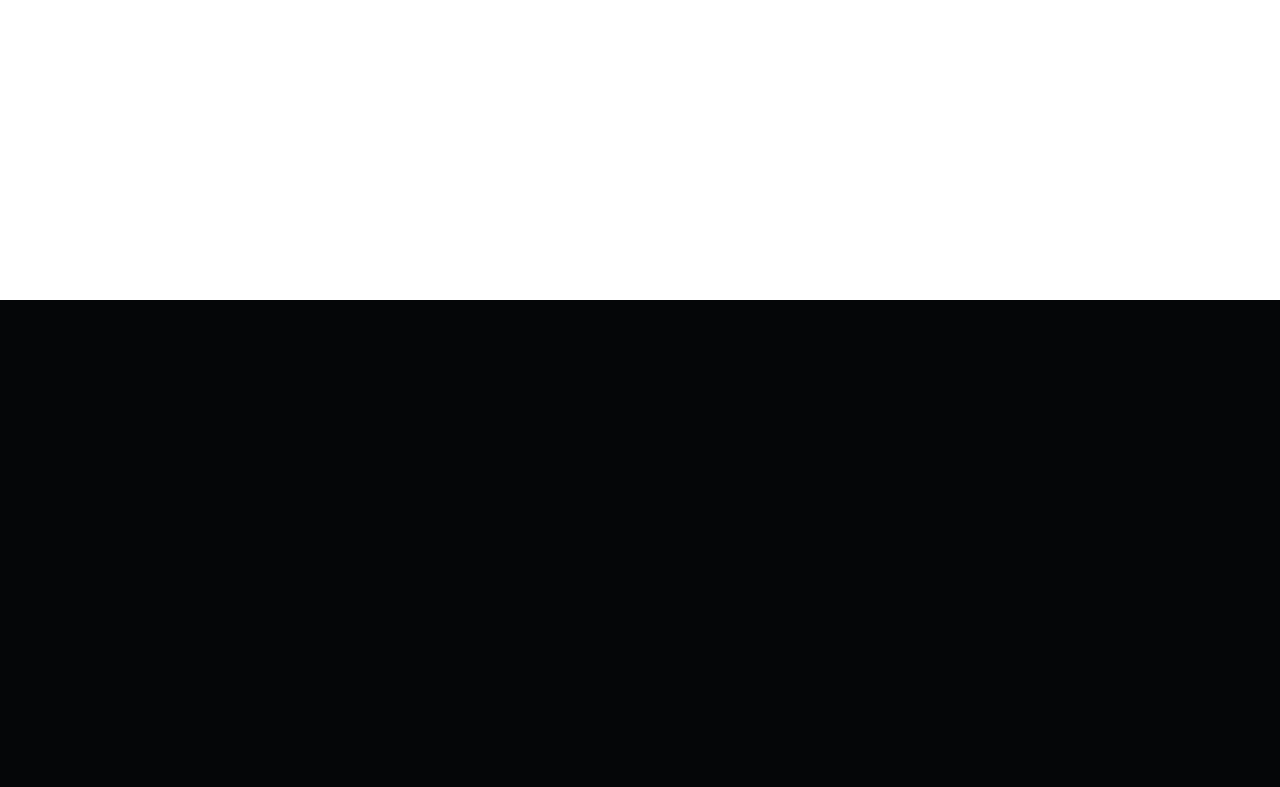
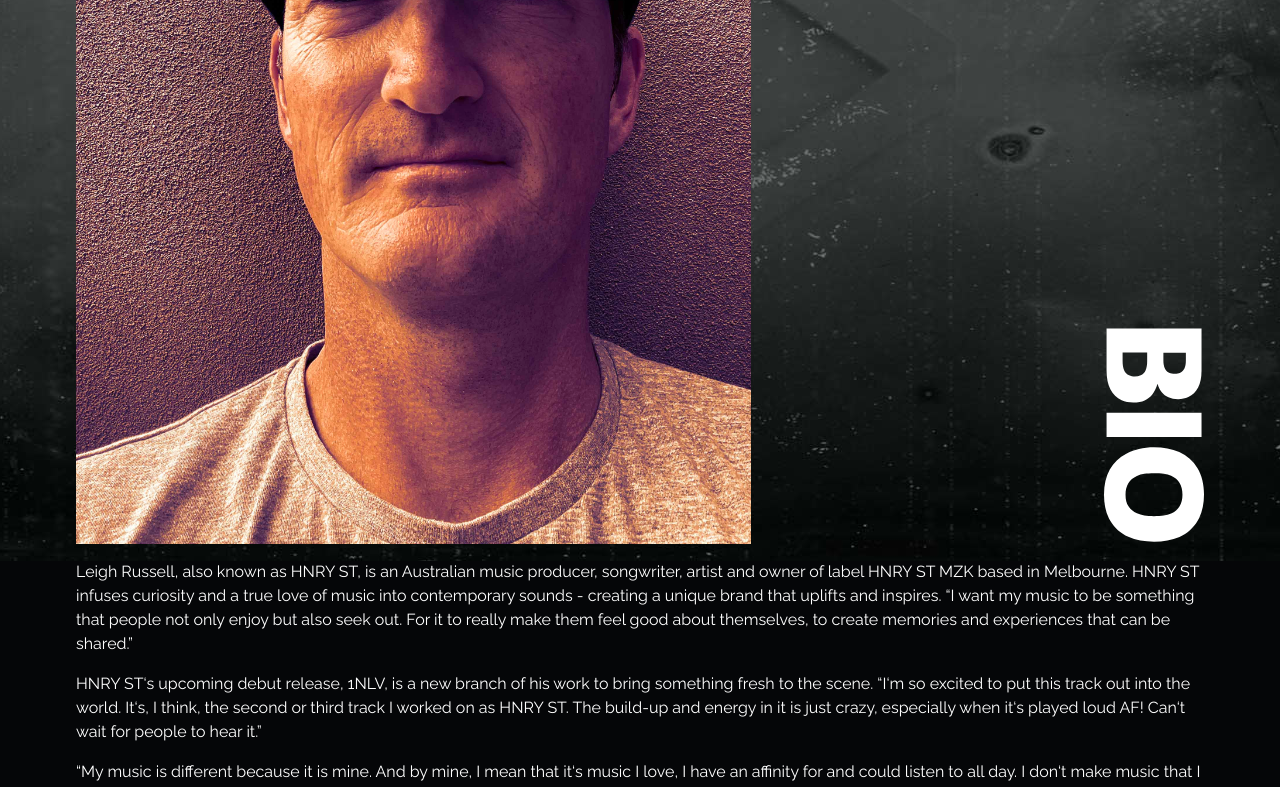
Before and after one commit to irfhan33/client-fiver, a Next.js app: page /bio in a window 1280 px wide. Before the commit this address had no page. Shown: the part 500-1287 px from the top of the page. Before the commit the page ends 800 px from the top, so only its background shows below. Built offline with nearby package versions, Linux system fonts and the light colour scheme.

Commit message:
make bio page and update the footer

```diff
--- a/components/Footer.js
+++ b/components/Footer.js
@@ -2,12 +2,13 @@ import React from "react";
 import styled from "styled-components";
 import FooterCr from "./FooterCr";
 
-function Footer() {
+function Footer({ bio }) {
   return (
-    <Container>
+    <Container bio={bio}>
       <a target="_blank" rel="noopener noreferrer" href="mailto:mzk@hnryst.com">
         mzk@hnryst.com
       </a>
+      <WrapperLogo>
         <Instagram>
           <a
             target="_blank"
@@ -17,6 +18,12 @@ function Footer() {
             <img src="/instagram.svg" alt="" />
           </a>
         </Instagram>
+        <BioFooter>
+          <a target="_blank" rel="noopener noreferrer" href="/bio_footer.png">
+            <img src="/images/bio_footer.svg" alt="" />
+          </a>
+        </BioFooter>
+      </WrapperLogo>
       <FooterCr />
     </Container>
   );
@@ -29,6 +36,7 @@ const Container = styled.div`
   flex-direction: column;
   align-items: center;
   margin-top: 60px;
+  ${({ bio }) => (bio ? "margin-top:100px;" : "margin-top: 60px;")};
 
   a {
     font-size: 30px;
@@ -41,7 +49,17 @@ const Container = styled.div`
 
 const Instagram = styled.div`
   margin-top: 20px;
+  margin-right: 10px;
+
   img {
     width: 40px;
   }
 `;
+
+const BioFooter = styled(Instagram)`
+  margin-left: 10px;
+`;
+const WrapperLogo = styled.div`
+  display: flex;
+  align-items: center;
+`;
--- /dev/null
+++ b/pages/bio.js
@@ -0,0 +1,259 @@
+import Head from "next/head";
+import React from "react";
+import styled from "styled-components";
+import { useState, useEffect } from "react";
+import Headerrr from "./../components/Header";
+import Footer from "./../components/Footer";
+
+export default function Epk() {
+  const [x, setX] = useState(0);
+  const [y, setY] = useState(0);
+
+  const [lyric, setLyric] = useState(false);
+
+  const lyricHandler = (e) => {
+    setX(e.clientX);
+    setY(e.clientY);
+  };
+
+  return (
+    <Container>
+      <Head>
+        <title>BIO - HNRY ST</title>
+        <link rel="icon" href="/favicon.ico" />
+      </Head>
+
+      <Headerrr />
+      <Main>
+        <Content>
+          <Avatar>
+            <AvatarLeft>
+              <a
+                href="/images/HNRY_ST_Bio_Profile.jpg"
+                target="_blank"
+                rel="noopener noreferrer"
+              >
+                <img src="/images/HNRY_ST_Bio_Profile.jpg" alt="" />
+              </a>
+            </AvatarLeft>
+            <AvatarRight>
+              <img src="/images/bio.svg" alt="" />
+            </AvatarRight>
+          </Avatar>
+          <TextTwo>
+            <p>
+              Leigh Russell, also known as HNRY ST, is an Australian music
+              producer, songwriter, artist and owner of label HNRY ST MZK based
+              in Melbourne. HNRY ST infuses curiosity and a true love of music
+              into contemporary sounds - creating a unique brand that uplifts
+              and inspires. “I want my music to be something that people not
+              only enjoy but also seek out. For it to really make them feel good
+              about themselves, to create memories and experiences that can be
+              shared.”
+            </p>
+
+            <p>
+              HNRY ST&lsquo;s upcoming debut release, 1NLV, is a new branch of
+              his work to bring something fresh to the scene. “I&lsquo;m so
+              excited to put this track out into the world. It&lsquo;s, I think,
+              the second or third track I worked on as HNRY ST. The build-up and
+              energy in it is just crazy, especially when it&lsquo;s played loud
+              AF! Can&lsquo;t wait for people to hear it.”
+            </p>
+
+            <p>
+              “My music is different because it is mine. And by mine, I mean
+              that it&lsquo;s music I love, I have an affinity for and could
+              listen to all day. I don&lsquo;t make music that I think people
+              will like, or what might be popular in a moment of time. My ear
+              naturally gravitates to what I like (old and new) and it more
+              often than not creates inspiration for my next project.”
+            </p>
+
+            <p>
+              Having completed an Audio Engineering Course with SAE in 1999 HNRY
+              ST has been a bedroom producer tinkering away with beats and ideas
+              ever since. He had a short-lived podcast in 2019 (Beatwurx
+              Podcast) where he interviewed industry professionals about the
+              music industry from a producer standpoint, which proved invaluable
+              for his own production. So too has been spending the last 18
+              months working with incredibly talented artists putting a
+              catalogue of music together. In that time HNRY ST has learned a
+              lot about collaboration and working with people in the industry
+              (the good and the bad). It has been a period of growth and
+              discovery of how to stretch himself creatively in terms of not
+              only his production but also his songwriting and arrangements.
+            </p>
+            <p>
+              “I truly love how creating music makes me feel. There is something
+              so exhilarating about sitting with a pair of headphones on,
+              listening to something that you have created. Even if it is only
+              in the early stages of a song - a simple chord progression and a
+              quirky synth or a funky bass line with a guitar sample and basic
+              beat. When I&lsquo;m listening to a song ready for release –
+              it&lsquo;s another level again.”
+            </p>
+
+            <p>
+              Dedication to craft, belief and true enjoyment combines to create
+              an incredible amount of excitement and continues to do so no
+              matter how many times you listen to HNRY ST&lsquo;s music.
+            </p>
+
+            <p>
+              “Strangely, I find myself becoming a fan of the music in a weird
+              kind of way – like I&lsquo;m separated from it somehow. I have had
+              genuine moments when I&lsquo;ve thought to myself “How the F*ck
+              did I put this together? It&lsquo;s amazing!”
+            </p>
+
+            <p>
+              “If it was the last song I ever got to listen to it would be
+              People Everyday by Arrested Development. There&lsquo;s no reason
+              why other than I just love the track. It has no nostalgic
+              reference, certainly doesn&lsquo;t remind me of a person or place
+              or anything significant like that, it&lsquo;s just a song that I
+              have always loved.”
+            </p>
+
+            <p>
+              HNRY ST grew up listening to hip hop, rap and the Red Hot Chili
+              Peppers. Being an adolescent of the 90s means he has a massive
+              soft spot for hip hop music of that time, and what ensued from
+              then. These days he&lsquo;s more of a Pop/EDM fan and his music
+              reflects these elements and styles of music.
+            </p>
+
+            <p>
+              “My all-time favourite band is the Chili Peppers (John Frusciante
+              in particular) - they have been since the early 90s so I believe
+              that influences from them appear in my music, too.
+            </p>
+
+            <p>
+              As vanilla as it sounds, when I hear something I like, I am
+              influenced by it and often wonder how I can incorporate that into
+              my music somehow. It could be the way a chord progression is
+              played, how an arrangement is structured or the way a lyric is
+              intertwined throughout a song. I&lsquo;ve found that some of the
+              biggest influences have come unexpectedly from those that I have
+              worked with. It&lsquo;s amazing to hear someone&lsquo;s take on
+              your work which ultimately alters the way you hear it yourself.”
+            </p>
+
+            <p>
+              With a string of releases scheduled for 2022, it&lsquo;s an
+              exciting time for HNRY ST MZK!
+            </p>
+          </TextTwo>
+        </Content>
+      </Main>
+      <Footer bio="true" />
+    </Container>
+  );
+}
+
+const Container = styled.div`
+  @font-face {
+    font-family: "Release Date";
+    src: url("/Neue\ Plak\ Black.ttf") format("truetype");
+    font-weight: bold;
+  }
+`;
+
+const Main = styled.div`
+  position: relative;
+  z-index: 1;
+  padding-top: 60px;
+
+  @media (max-width: 768px) {
+    padding-top: 35px;
+  }
+
+  @media (max-width: 426px) {
+    padding-top: 35px;
+  }
+  &:before {
+    content: "";
+    background: url("images/hero_background.jpg");
+    background-position: top;
+    left: 0;
+    right: 0;
+    top: 0;
+    z-index: -1;
+    position: absolute;
+    bottom: 0;
+    background-repeat: no-repeat;
+
+    @media (max-width: 768px) {
+      bottom: 47%;
+    }
+
+    @media (max-width: 426px) {
+      bottom: 47%;
+    }
+  }
+`;
+
+const Content = styled.div`
+  z-index: 99;
+`;
+
+const Avatar = styled.div`
+  display: flex;
+  display: -webkit-flex;
+  justify-content: space-between;
+  /* align-items: end;
+  -webkit-align-items: end; */
+  padding: 0 76px;
+
+  @media (max-width: 768px) {
+    padding: 0 40px;
+  }
+
+  @media (max-width: 426px) {
+    padding: 0 18px;
+  }
+`;
+const AvatarLeft = styled.div`
+  max-width: 675px;
+
+  display: flex;
+  img {
+    width: 100%;
+    height: 100%;
+    object-fit: cover;
+  }
+`;
+const AvatarRight = styled.div`
+  max-width: 100px;
+  width: 100px;
+  min-width: 58px;
+  margin-top: auto;
+  display: flex;
+
+  img {
+    width: 100%;
+    height: 100%;
+    object-fit: contain;
+  }
+`;
+
+const TextTwo = styled.div`
+  padding: 0 76px;
+  @media (max-width: 768px) {
+    padding: 0 40px;
+  }
+  @media (max-width: 426px) {
+    padding: 0 18px;
+  }
+  p {
+    font-size: 16px;
+    line-height: 1.5rem;
+    font-family: "Raleway", sans-serif;
+    @media (max-width: 768px) {
+      font-size: 20px;
+      line-height: 1.75rem;
+    }
+  }
+`;
--- a/pages/epk.js
+++ b/pages/epk.js
@@ -369,8 +369,9 @@ const Thumbnail = styled.div`
     right: 0;
     bottom: 0;
     background: url("/images/hero_background.jpg");
-    background-position: bottom;
-    background-size: contain;
+    /* background-position: bottom; */
+
+    background-position: -190px -260px;
   }
   @media (max-width: 768px) {
     padding: 35px;
--- a/pages/index.js
+++ b/pages/index.js
@@ -206,6 +206,7 @@ const Thumbnail = styled.div`
     width: 85%;
     height: 100%;
     box-shadow: 57px 52px 124px rgba(0, 0, 0, 0.77);
+
     @media (max-width: 768px) {
       width: 100%;
     }
```
Also changed, not shown: public/images/bio_footer.svg (added). Lines whose indentation alone changed are shown as unchanged.
